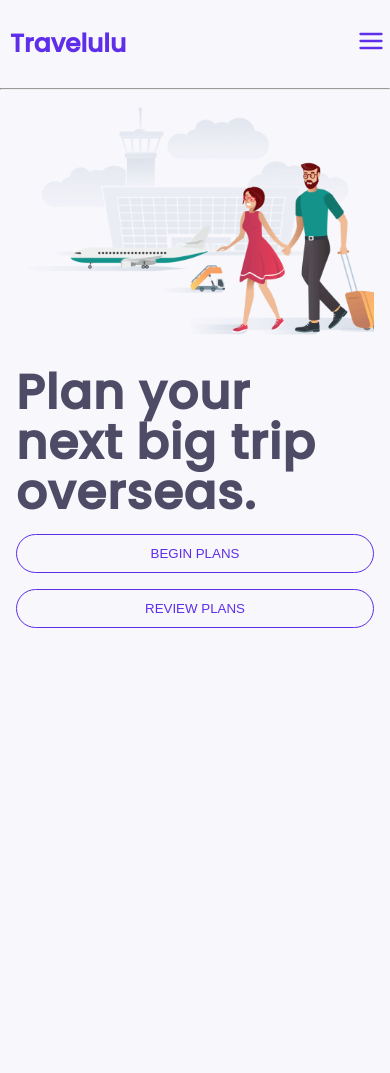
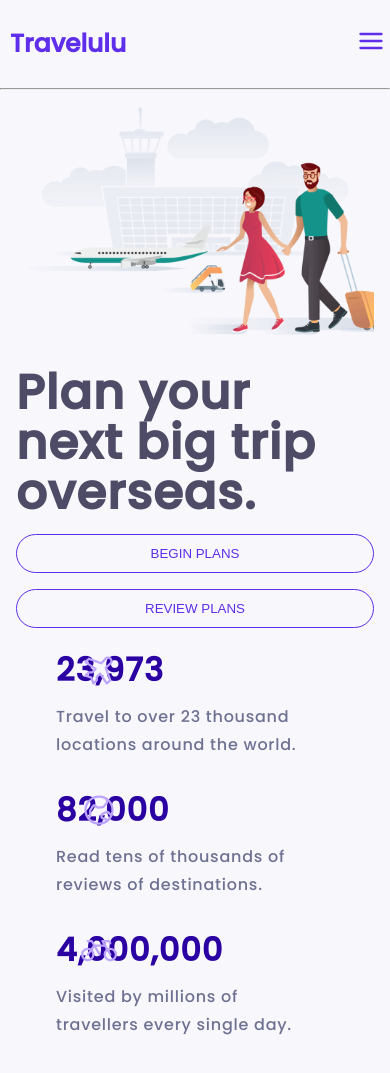
Before and after one commit to Asquare952/Travel-Planing, a React (Create React App) app: page / in a window 390 px wide. Before the commit the page ends 844 px from the top, so only its background shows below. Built offline with nearby package versions, Linux system fonts and the light colour scheme.

Commit message:
Added more features

```diff
--- /dev/null
+++ b/src/Component/Review/Review.jsx
@@ -0,0 +1,43 @@
+import Styles from "./review.module.css"
+import Plane from "../../img/AirplaneTilt.svg"
+import Globe from "../../img/GlobeHemisphereEast.svg"
+import Bicycle from "../../img/Bicycle.svg"
+const Review = () => {
+  return (
+    <>
+      <div className={Styles.Review} id={Styles.Review}>
+        <div className={Styles.reviewContent}>
+          <div className={Styles.reviewItem}>
+            <div className={Styles.img}>
+              <img src={Plane} alt="" />
+            </div>
+            <div>
+              <h4>23,973</h4>
+              <p>Travel to over 23 thousand locations around the world.</p>
+            </div>
+          </div>
+          <div className={Styles.reviewItem}>
+            <div className={Styles.img}>
+              <img src={Globe} alt="" />
+            </div>
+            <div>
+              <h4>82,000</h4>
+              <p>Read tens of thousands of reviews of destinations.</p>
+            </div>
+          </div>
+          <div className={Styles.reviewItem}>
+            <div className={Styles.img}>
+              <img src={Bicycle} alt="" />
+            </div>
+            <div>
+              <h4>4,000,000</h4>
+              <p>Visited by millions of travellers every single day.</p>
+            </div>
+          </div>
+        </div>
+      </div>
+    </>
+  );
+}
+
+export default Review;
--- /dev/null
+++ b/src/Component/Review/review.module.css
@@ -0,0 +1,74 @@
+.Review{
+  margin-top: 15px;
+}
+.reviewContent{
+  display: flex;
+  justify-content: space-between;
+  margin-left: 2.5rem;
+}
+.reviewItem{
+  position: relative;
+  /* display: flex; */
+}
+.img img{
+  width: 37.039px;
+  position: absolute;
+  right: 256px;
+  bottom: 6.5rem;
+}
+.reviewItem h4 {
+  height: 50px;
+  font-size: 32px;
+  color: #2a00a2;
+  font-weight: 700;
+  line-height: 34px; /* 106.25% */
+  letter-spacing: 1px;
+}
+.reviewItem p {
+  width: 245px;
+  height: 90px;
+  color: #6E7191;
+  font-size: 16px;
+  font-style: normal;
+  font-weight: 400;
+  line-height: 28px; /* 175% */
+  letter-spacing: 0.75px;
+}
+@media (max-width: 500px) {
+  .Review{
+  margin-top: 25px;
+}
+  .reviewContent{
+  flex-direction: column;
+  /* margin-left: -5rem; */
+}
+.reviewItem h4 {
+  font-size: 32px;
+}
+.reviewItem p {
+  width: 245px;
+  height: 90px;
+  color: #6E7191;
+  font-size: 16px;
+  font-style: normal;
+  font-weight: 400;
+  line-height: 28px; /* 175% */
+  letter-spacing: 0.75px;
+}
+}
+@media (max-width: 280px) {
+  .img img{
+  position: absolute;
+  top: -1rem;
+  right: 216px;
+}
+.reviewItem h4 {
+  font-size: 22px;
+}
+.reviewItem p {
+  width: 215px;
+  height: 90px;
+  color: #6E7191;
+  font-size: 13px;
+}
+}
--- a/src/Component/header/NavBar.module.css
+++ b/src/Component/header/NavBar.module.css
@@ -18,7 +18,7 @@ header {
 }
 .navBarLinks{
   background-color: #5F2EEA;
-  min-height: 100vh;
+  position: absolute;
   padding: 10px 40px;
 }
 .navBarLinks a:not(:last-child) {
--- a/src/pages/Home/Home.jsx
+++ b/src/pages/Home/Home.jsx
@@ -1,12 +1,14 @@
 import Styles from "./home.module.css";
 import NavBar from "../../Component/header/NavBar";
 import Hero from "../../Component/Hero/Hero"
+import Review from "../../Component/Review/Review";
 const Home = () => {
   return (
     <>
     <NavBar/>
       <div className={Styles.homePage}>
         <Hero />
+        <Review/>
       </div>
     </>
   );
```
Also changed, not shown: src/pages/Contact/Contact.jsx (added, +11 -0 lines), src/pages/Servic/Services.jsx (added, +11 -0 lines), src/pages/Contact/contact.module.css (added), src/pages/Servic/services.module.css (added).
